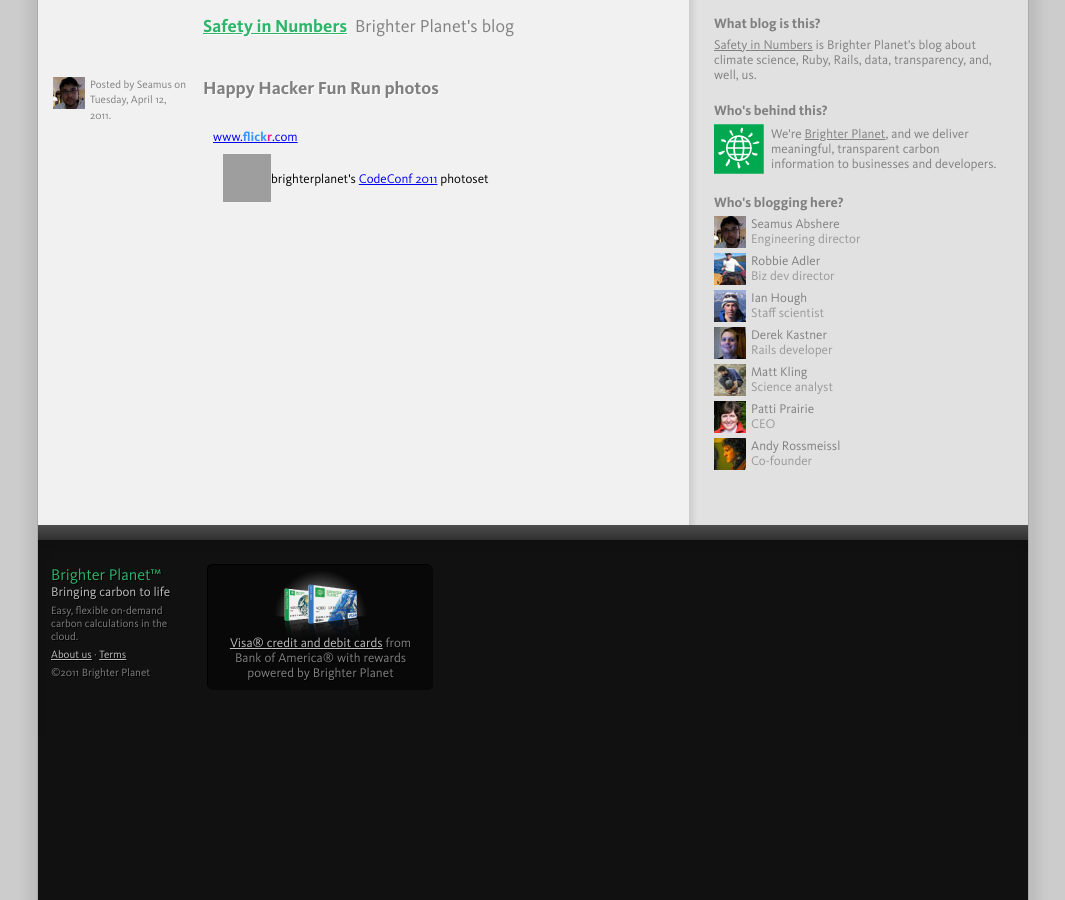
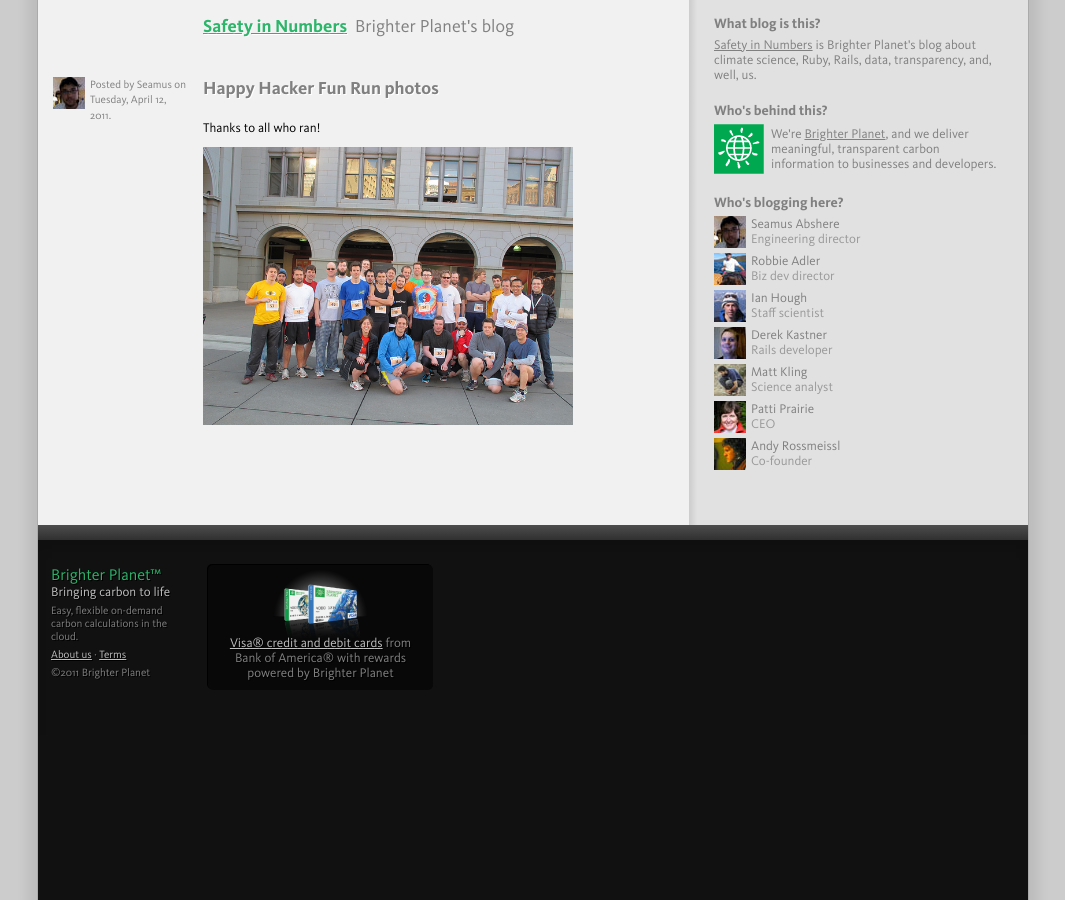
Before and after one commit to faradayio/numbers, a Jekyll site: the page built from _posts/2011-04-12-happy-hacker-photos.markdown, in a window 1280 px wide. Shown: the whole page, without its empty margins (107-1172 px from the left). Built offline with Jekyll 4.4.1, drawn with Linux system fonts in a browser that asks for light colours; some web fonts are replaced; comment, search, counter and statistics services are not loaded; grey boxes are pictures that could not be loaded.

Commit message:
group photo

```diff
--- a/_posts/2011-04-12-happy-hacker-photos.markdown
+++ b/_posts/2011-04-12-happy-hacker-photos.markdown
@@ -5,29 +5,6 @@
 categories: company
 ---
 
-<style type="text/css">
-#flickr_badge_source_txt {padding:0; font: 11px Arial, Helvetica, Sans serif; color:#666666;}
-#flickr_badge_icon {display:block !important; margin:0 !important; border: 1px solid rgb(0, 0, 0) !important;}
-#flickr_icon_td {padding:0 5px 0 0 !important;}
-.flickr_badge_image {text-align:center !important;}
-.flickr_badge_image img {border: 1px solid black !important;}
-#flickr_www {display:block; text-align:left; padding:0 10px 0 10px !important; font: 11px Arial, Helvetica, Sans serif !important; color:#3993ff !important;}
-#flickr_badge_uber_wrapper a:hover,
-#flickr_badge_uber_wrapper a:link,
-#flickr_badge_uber_wrapper a:active,
-#flickr_badge_uber_wrapper a:visited {text-decoration:none !important; background:inherit !important;color:#3993ff;}
-#flickr_badge_wrapper {background-color:#ffffff;border: solid 1px #000000}
-#flickr_badge_source {padding:0 !important; font: 11px Arial, Helvetica, Sans serif !important; color:#666666 !important;}
-</style>
-<table id="flickr_badge_uber_wrapper" cellpadding="0" cellspacing="10" border="0"><tr><td><a href="http://www.flickr.com" id="flickr_www">www.<strong style="color:#3993ff">flick<span style="color:#ff1c92">r</span></strong>.com</a><table cellpadding="0" cellspacing="10" border="0" id="flickr_badge_wrapper">
-<tr>
-<script type="text/javascript" src="http://www.flickr.com/badge_code_v2.gne?show_name=1&count=3&display=random&size=t&layout=h&source=user_set&user=13949611%40N08&set=72157626358691683&context=in%2Fset-72157626358691683%2F"></script>
-<td id="flickr_badge_source" valign="center" align="center">
-<table cellpadding="0" cellspacing="0" border="0"><tr>
-<td width="10" id="flickr_icon_td"><a href="http://www.flickr.com/photos/brighterplanet/sets/72157626358691683/"><img id="flickr_badge_icon" alt="brighterplanet's CodeConf 2011 photoset" src="http://farm3.static.flickr.com/2008/buddyicons/13949611@N08.jpg?1208447685#13949611@N08" align="left" width="48" height="48"></a></td>
-<td id="flickr_badge_source_txt">brighterplanet's <a href="http://www.flickr.com/photos/brighterplanet/sets/72157626358691683/">CodeConf 2011</a> photoset</td>
-</tr></table>
-</td>
-</tr>
-</table>
-</td></tr></table>
+Thanks to all who ran!
+
+<p><a href="http://www.flickr.com/photos/brighterplanet/sets/72157626358691683"><img src="/images/2011-04-12-happy-hacker-photos/group.jpg" alt="Happy Hacker Fun Run group photo"/></a></p>
```
Also changed, not shown: images/2011-04-12-happy-hacker-photos/group.jpg (added).
